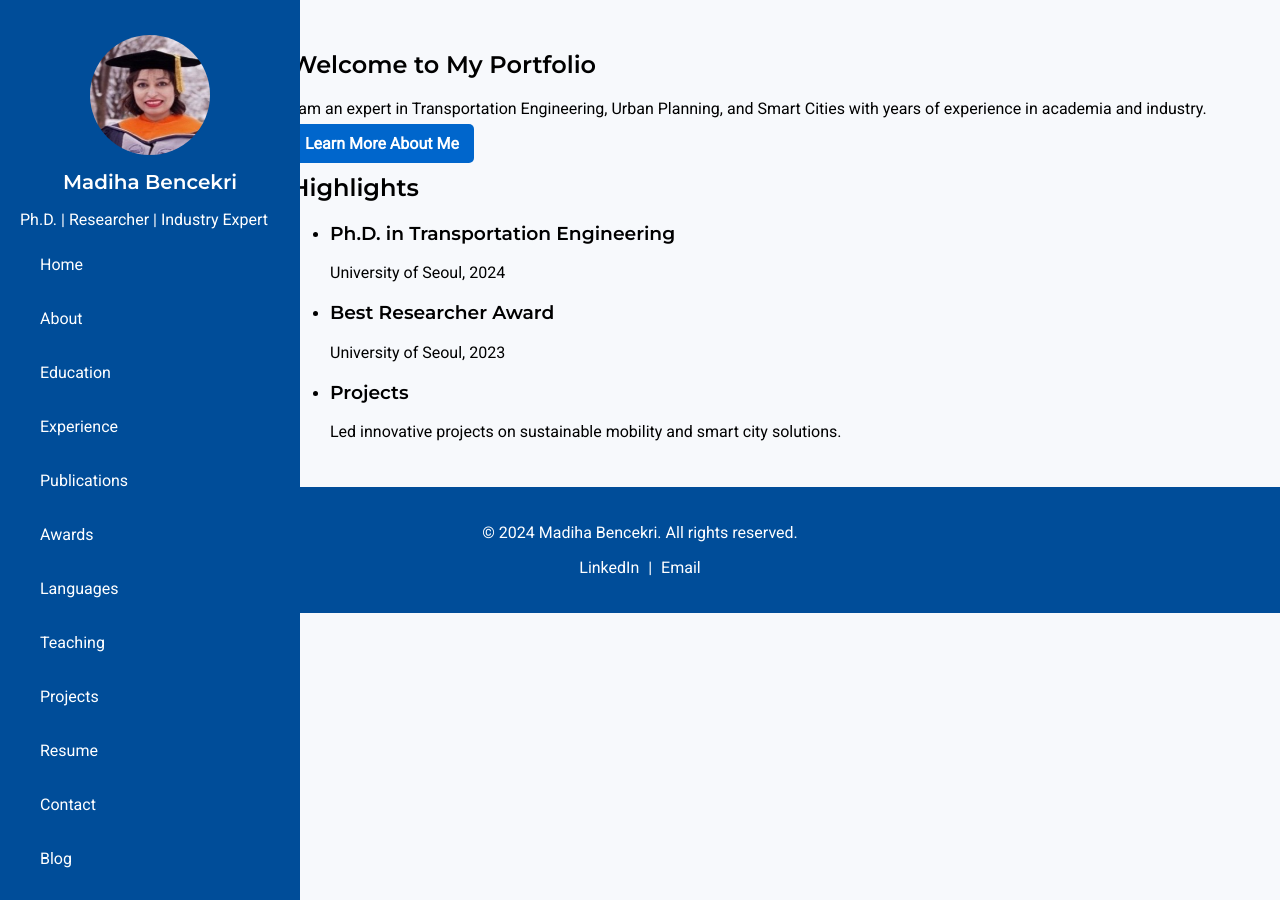
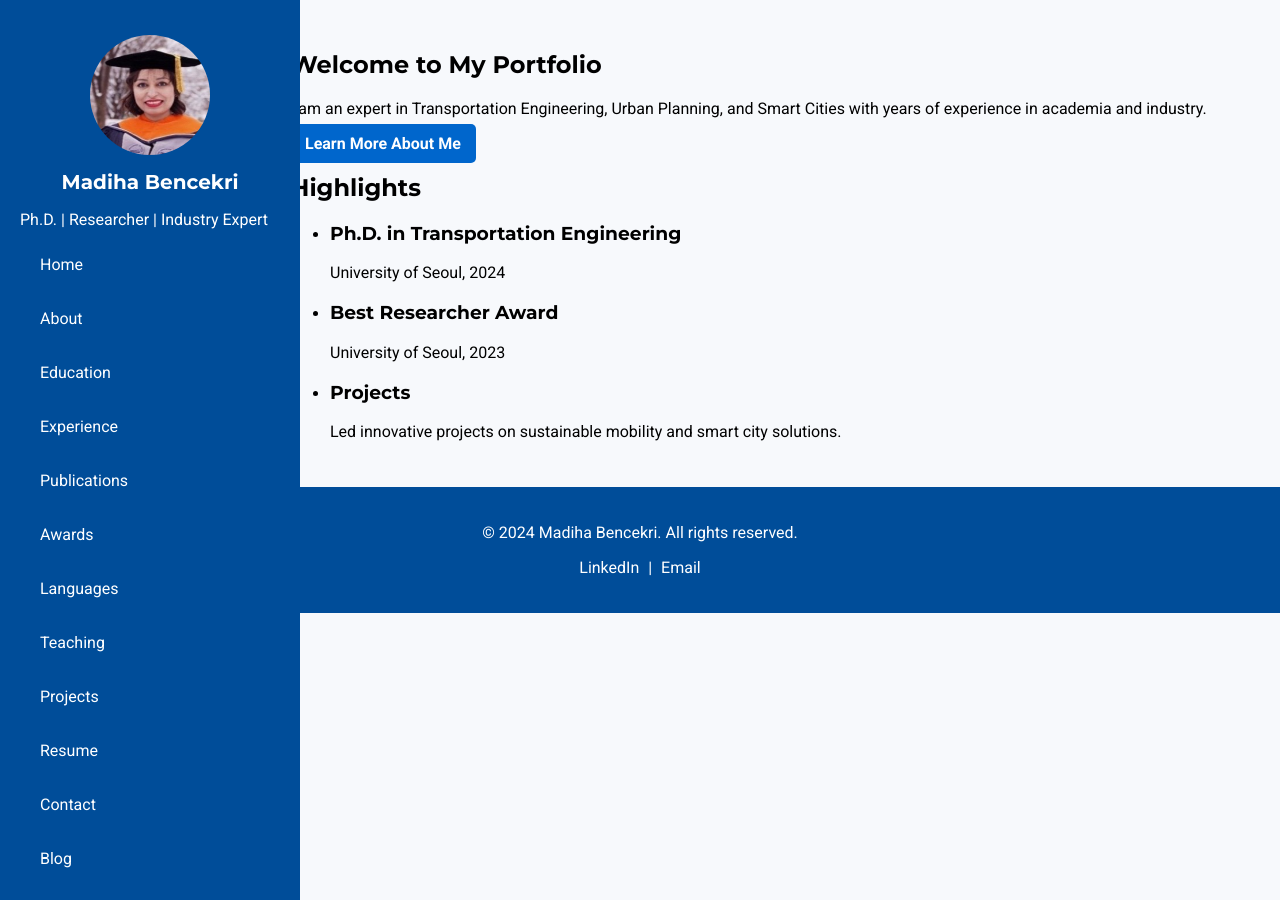
Before and after one commit to dihaben/Madiha-Bencekri, a Jekyll site: the page built from index.md, in a window 1280 px wide. Built offline with Jekyll 4.4.1, drawn with Linux system fonts in a browser that asks for light colours.

Commit message:
Update default.html

```diff
--- a/_layouts/default.html
+++ b/_layouts/default.html
@@ -7,7 +7,7 @@
   <meta name="description" content="{{ page.description | default: site.description }}">
   <link rel="stylesheet" href="/assets/css/styles.css">
   <script src="/assets/js/scripts.js" defer></script>
-  <link href="https://fonts.googleapis.com/css2?family=Montserrat:wght@400;600&family=Roboto:wght@300;400&display=swap" rel="stylesheet">
+  <link href="https://fonts.googleapis.com/css2?family=Roboto:wght@400;500;700&family=Montserrat:wght@500;700&display=swap" rel="stylesheet">
 </head>
 <body>
   {% include sidebar.html %}
```
